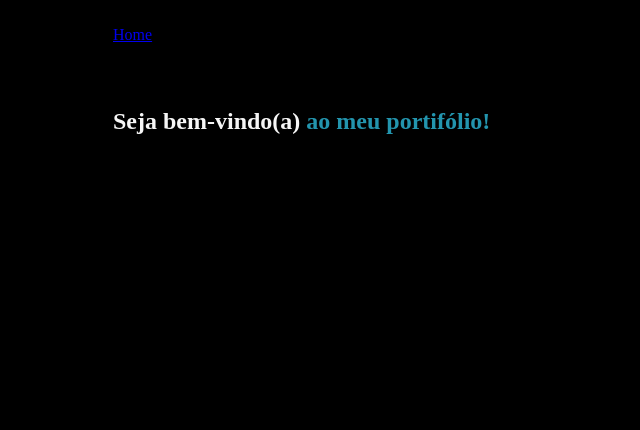
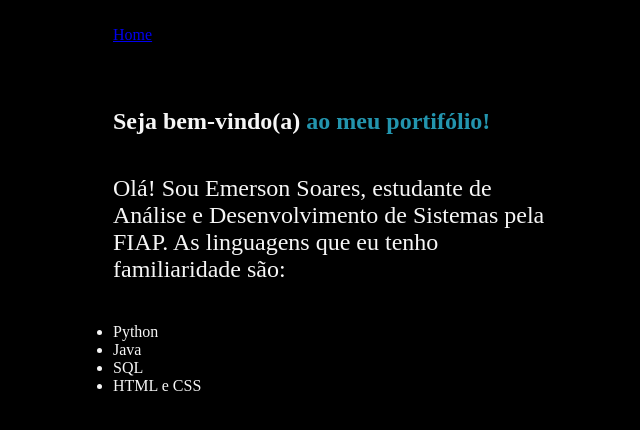
Before and after one commit to Emersoaresj/pagina_emerson, a plain HTML site: page index.html in a window 1280 px wide. Shown: the whole page, without its empty margins (79-719 px from the left). Drawn offline with Linux system fonts and the light colour scheme.

Commit message:
commit 3

```diff
--- a/index.html
+++ b/index.html
@@ -14,6 +14,15 @@
     <main class="apresentacao">
         <section class="apresentacao__conteudo">
             <h1 class="apresentacao__conteudo_titulo">Seja bem-vindo(a) <strong class="titulo-destaque">ao meu portifólio!</strong></h1>
+
+            <p class="apresentacao__conteudo__paragrafo">Olá! Sou Emerson Soares, estudante de Análise e Desenvolvimento de Sistemas pela FIAP. As linguagens que eu tenho familiaridade são:</p>
+            <ul class="apresentacao__conteudo__paragrafo_listas">
+                <li>Python</li>
+                <li>Java</li>
+                <li>SQL</li>
+                <li>HTML e CSS</li>
+            </ul>
+
         </section>
     </main>
     <footer></footer>
--- a/styles/styles.css
+++ b/styles/styles.css
@@ -42,3 +42,9 @@ body{
 .titulo-destaque{
     color: #2395ae;
 }
+
+.apresentacao__conteudo__paragrafo{
+    font-size: 1.5rem;
+    font-family: #f6f6f6;
+    list-style: none;
+}
```
